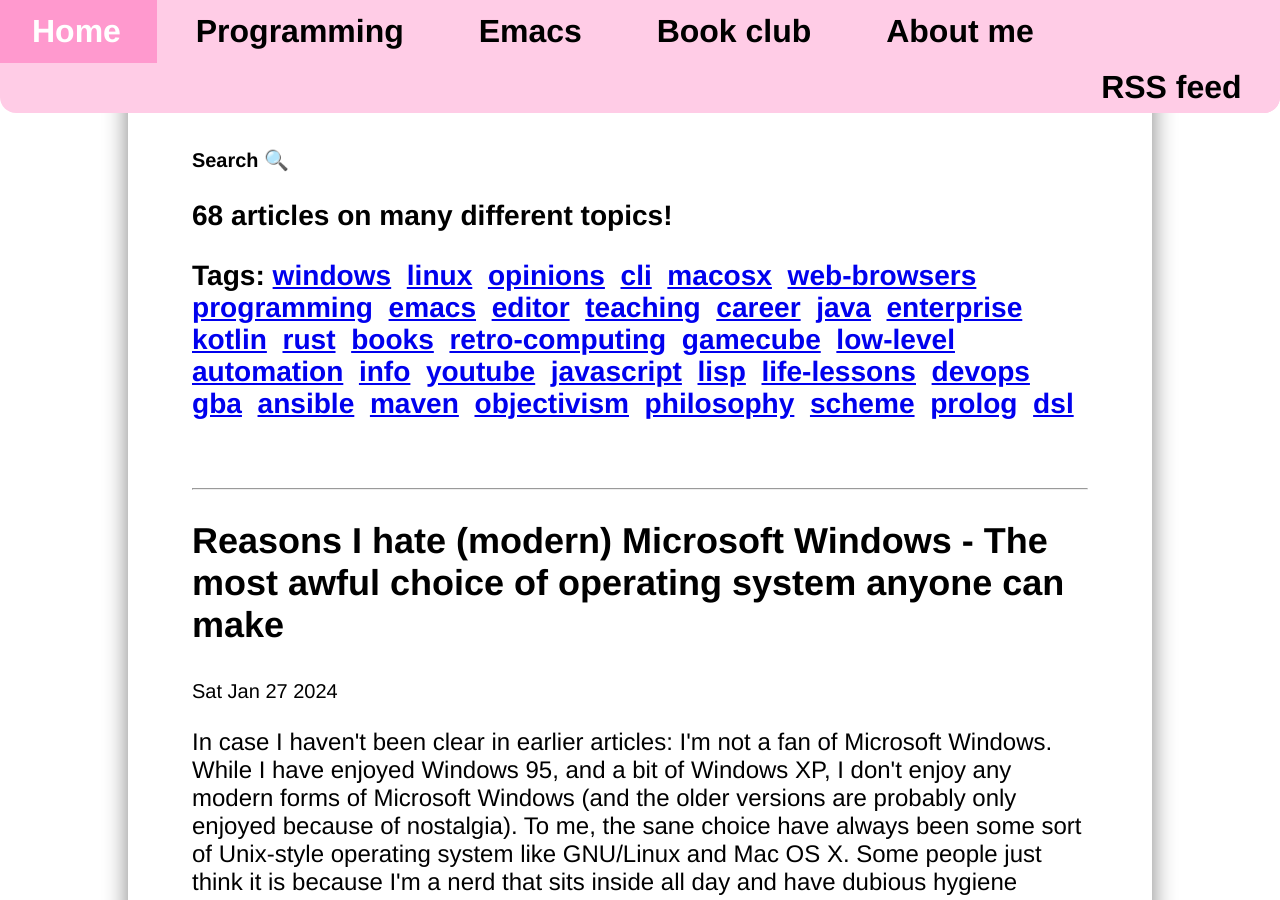
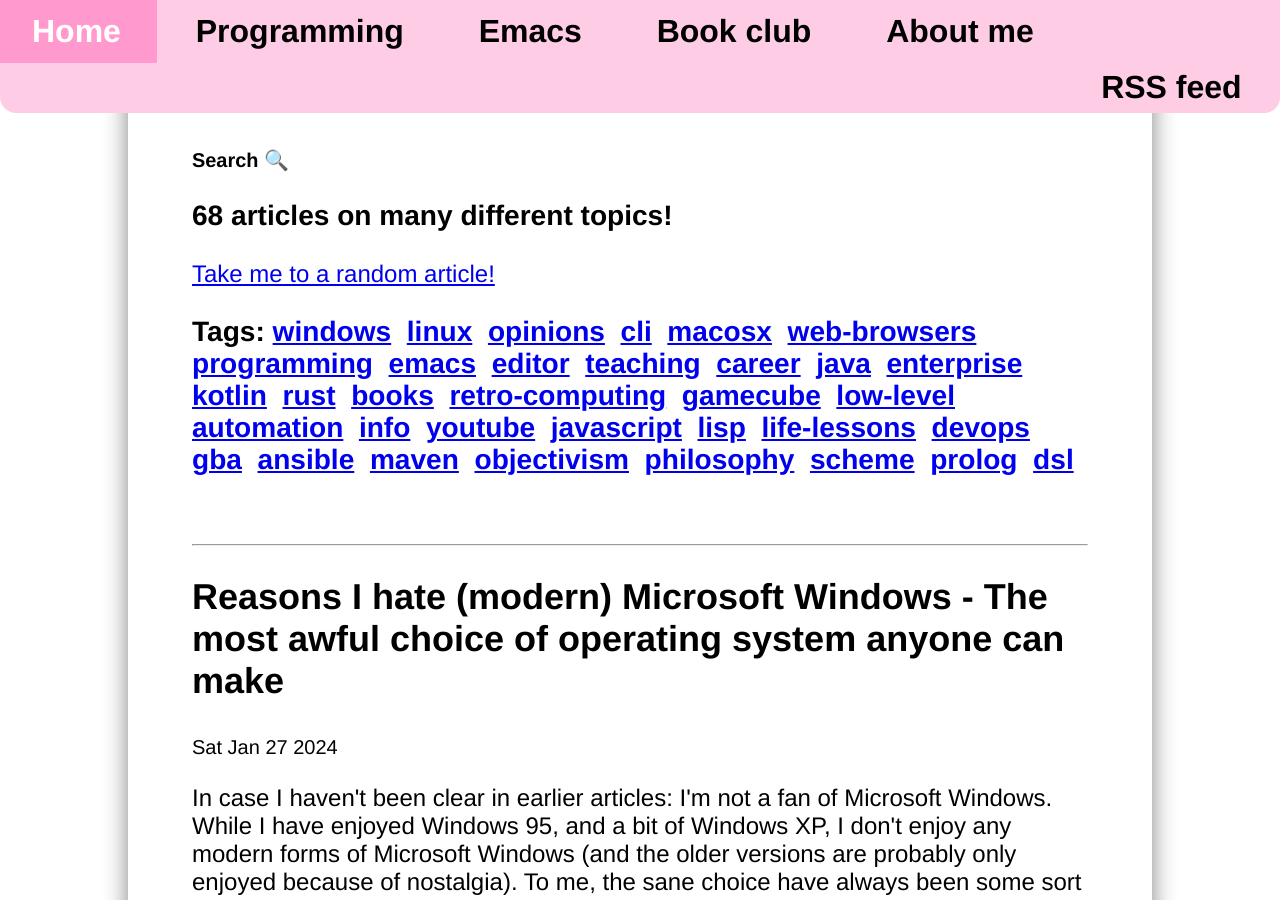
Before and after one commit to themkat/themkat.github.io, a Jekyll site: the page built from index.html, in a window 1280 px wide and 900 px high, scrolled down 438 px. Built offline with Jekyll 4.4.1, drawn with Linux system fonts in a browser that asks for light colours; nearby versions of some CDN libraries; the list of posts is cut into pages by our own code; comment, search, counter and statistics services are not loaded; some of the changed lines change nothing that is shown.

Commit message:
[SKIP] Add a link for visiting random articles

```diff
--- a/index.html
+++ b/index.html
@@ -4,6 +4,8 @@
 ---
 
 <h3>{{ site.posts | size }} articles on many different topics!</h3>
+
+<a id="random-article-link" href="javascript:void(0)">Take me to a random article!</a>
 
 <!-- collecting all tags to make links to tag pages.
    Wish I could make it  in a more functional style :( I miss you map, filter and friends :( -->
@@ -40,3 +42,18 @@
 </div>
 
 <script src="https://cdn.commento.io/js/count.js"></script>
+
+<script>
+ // Little snippet I originally made for AITales to get a random article
+ document.getElementById("random-article-link").onclick = function() {
+     {% for post in site.posts %}
+     {% if page.url != post.url %}
+     {% assign urls = urls | append: "'" | append: post.url | append: "', " %}
+     {% endif %}
+     {% endfor %}
+
+     const posts = [{{urls}}].slice(0, -1);
+     const randomPost = posts[Math.floor(Math.random() * posts.length)];
+     window.open(randomPost, '_self');
+ }
+</script>
```
